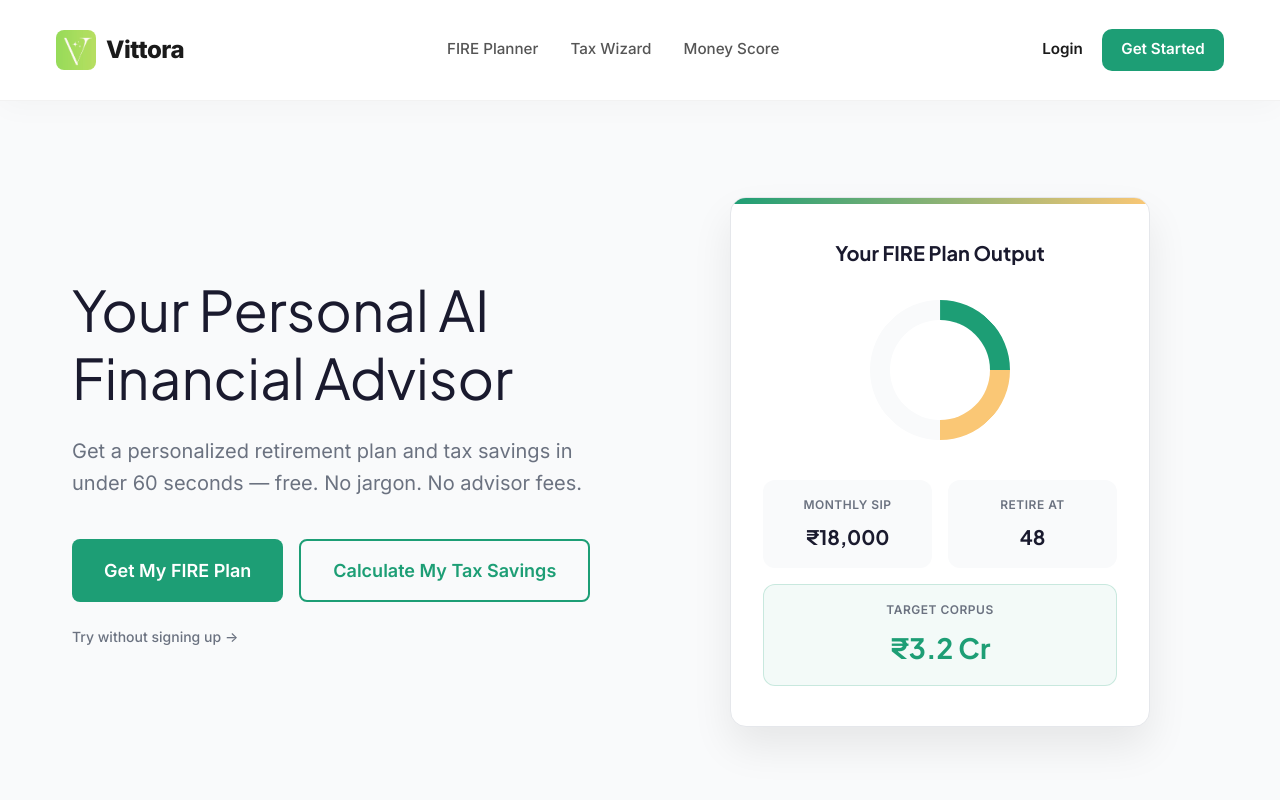
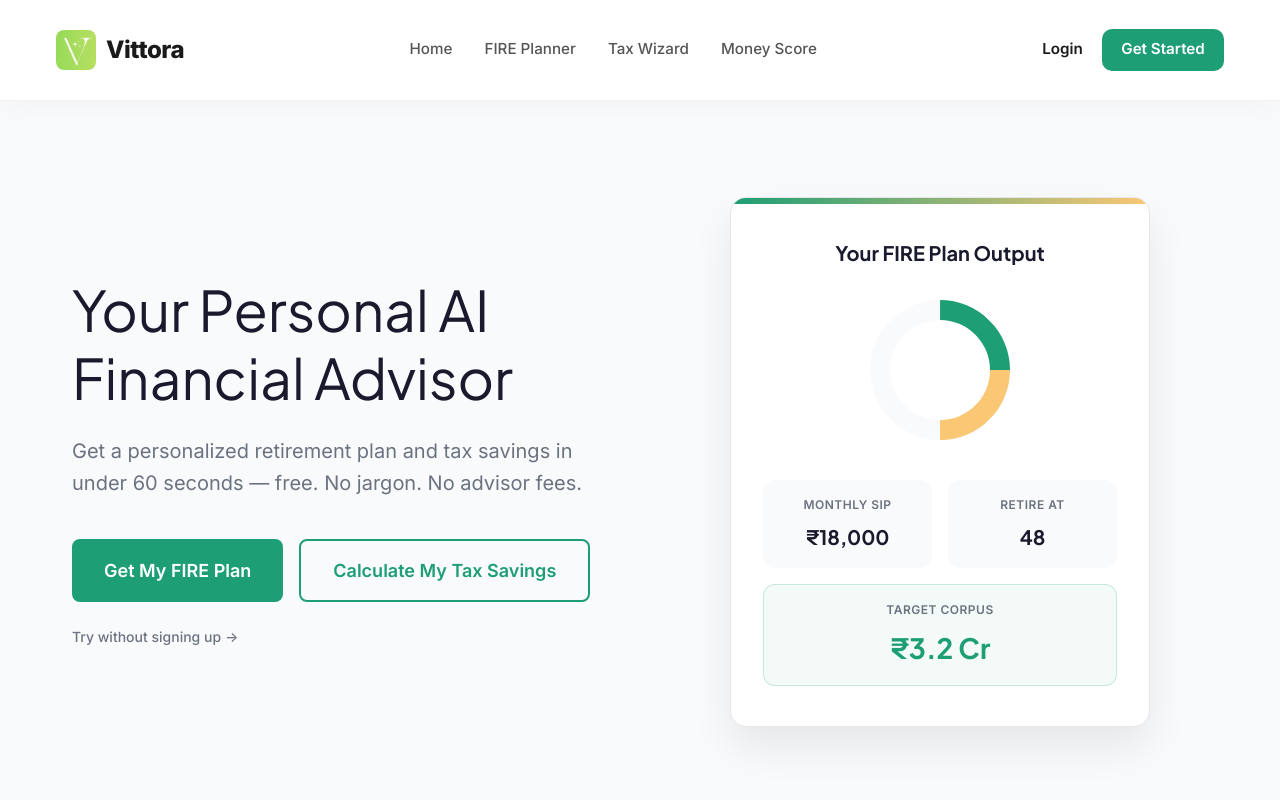
Before and after one commit to ssvibitha/ai-money-mentor, a React (Create React App) app in the folder frontend/: page / in a window 1280 px wide. Shown: the top 800 px of the page. Built offline with nearby package versions, Linux system fonts and the light colour scheme.

Commit message:
Updated Navigation bar

```diff
--- a/frontend/src/components/Navbar.js
+++ b/frontend/src/components/Navbar.js
@@ -23,6 +23,7 @@ const Navbar = () => {
         </Link>
 
         <div className="nav-links">
+          <Link to="/" className="nav-link">Home</Link>
           <Link to="/fire" className="nav-link">FIRE Planner</Link>
           <Link to="/tax" className="nav-link">Tax Wizard</Link>
           <Link to="/score" className="nav-link">Money Score</Link>
```
